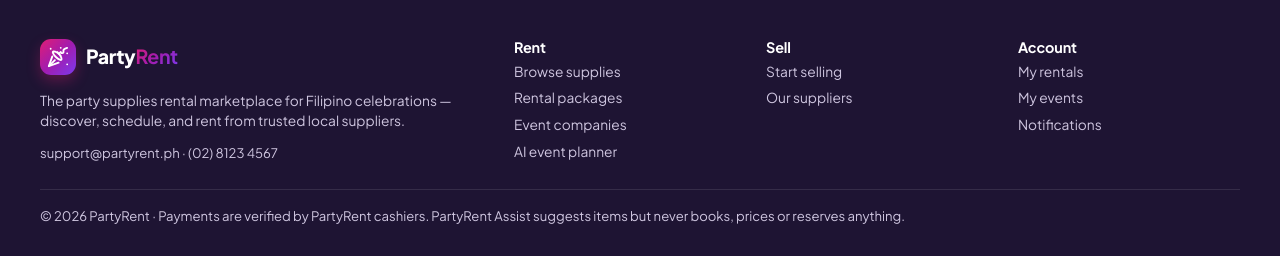
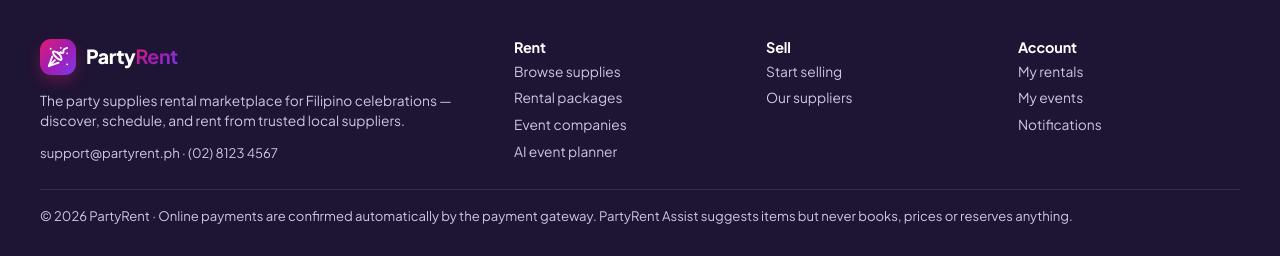
Before and after one commit to techfusionit3-WMSU/PartyRent, a Laravel app: page /cart in a window 1280 px wide. Shown: the part 847-1103 px from the top of the page. Run offline with Laravel 12, Linux system fonts and the light colour scheme; the visitor is signed in with stand-in values (Sample User, id 1); data comes from the database, SQL or seed files in the repository; data that the repository does not hold is empty; some libraries are stand-ins or nearby versions.

Commit message:
Pulling a page past its top or bottom shows the edge's colour (white header, dark footer, dark sidebar), not a pale strip; footer says online payments are confirmed automatically
Co-Authored-By: Claude Opus 5.5 <noreply@anthropic.com>

```diff
--- a/public/css/layout.css
+++ b/public/css/layout.css
@@ -869,3 +869,10 @@ html:has(.auth) { background: linear-gradient(90deg, #E11D74 0, #9333EA 50%, var
 /* login: the card sits in the middle of the first screen; the demo accounts follow below it */
 .auth-center { min-height: 100vh; margin-top: -56px; display: flex; flex-direction: column; justify-content: center; } /* one screen tall from the window top (the column has 56px padding) */
 @media (max-width: 1024px) { .auth-center { min-height: 0; margin-top: 0; display: block; } }
+
+/* What shows when a touchpad or phone pulls the page past its top or bottom ("bounce"): the colour of the
+   edge that moved, instead of a pale strip. Shop pages: white header on top, dark footer below.
+   Dashboards: dark sidebar on the left, page colour beside it. */
+html:has(.mk-footer) { background: linear-gradient(to bottom, #fff 50%, #1E1433 50%); }
+html:has(.dash) { background: linear-gradient(90deg, #1E1433 260px, var(--bg, #FAF7FD) 260px); }
+@media (max-width: 1024px) { html:has(.dash) { background: var(--bg, #FAF7FD); } }
--- a/resources/views/layouts/market.blade.php
+++ b/resources/views/layouts/market.blade.php
@@ -46,7 +46,7 @@
     <div><h4>Account</h4><ul>@auth<li><a href="{{ route('rentals.index') }}">My rentals</a></li><li><a href="{{ route('events.index') }}">My events</a></li><li><a href="{{ route('notifications') }}">Notifications</a></li>@else<li><a href="{{ route('login') }}">Log in</a></li><li><a href="{{ route('register') }}">Create an account</a></li>@endauth</ul></div>
   </div>
   <hr style="border-color:rgba(255,255,255,.1)">
-  <div class="small">© {{ date('Y') }} {{ setting('platformName', 'PartyRent') }} · Payments are verified by PartyRent cashiers. PartyRent Assist suggests items but never books, prices or reserves anything.</div>
+  <div class="small">© {{ date('Y') }} {{ setting('platformName', 'PartyRent') }} · Online payments are confirmed automatically by the payment gateway. PartyRent Assist suggests items but never books, prices or reserves anything.</div>
 </div></footer>
 
 <nav class="bottom-nav" aria-label="Main">
```
